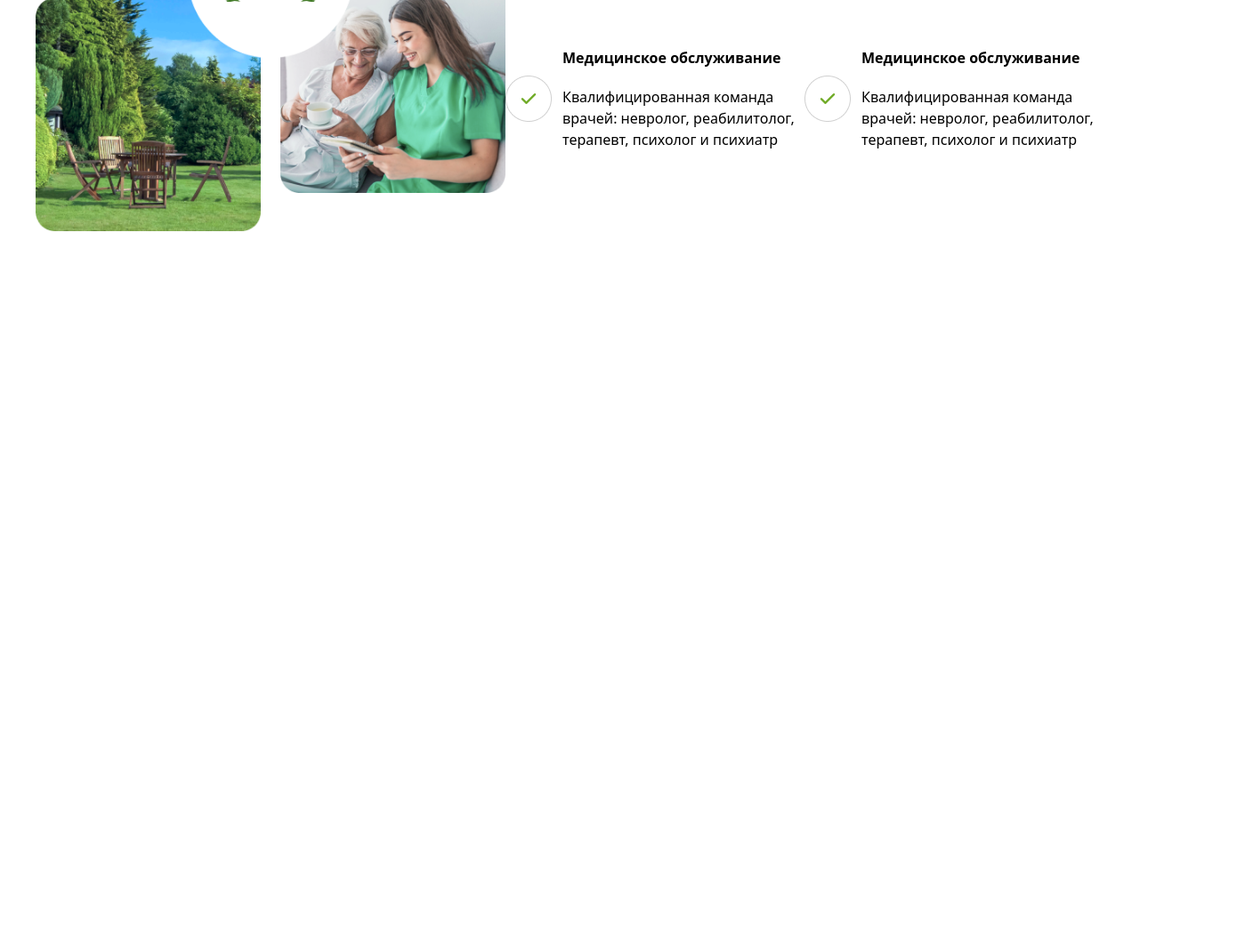
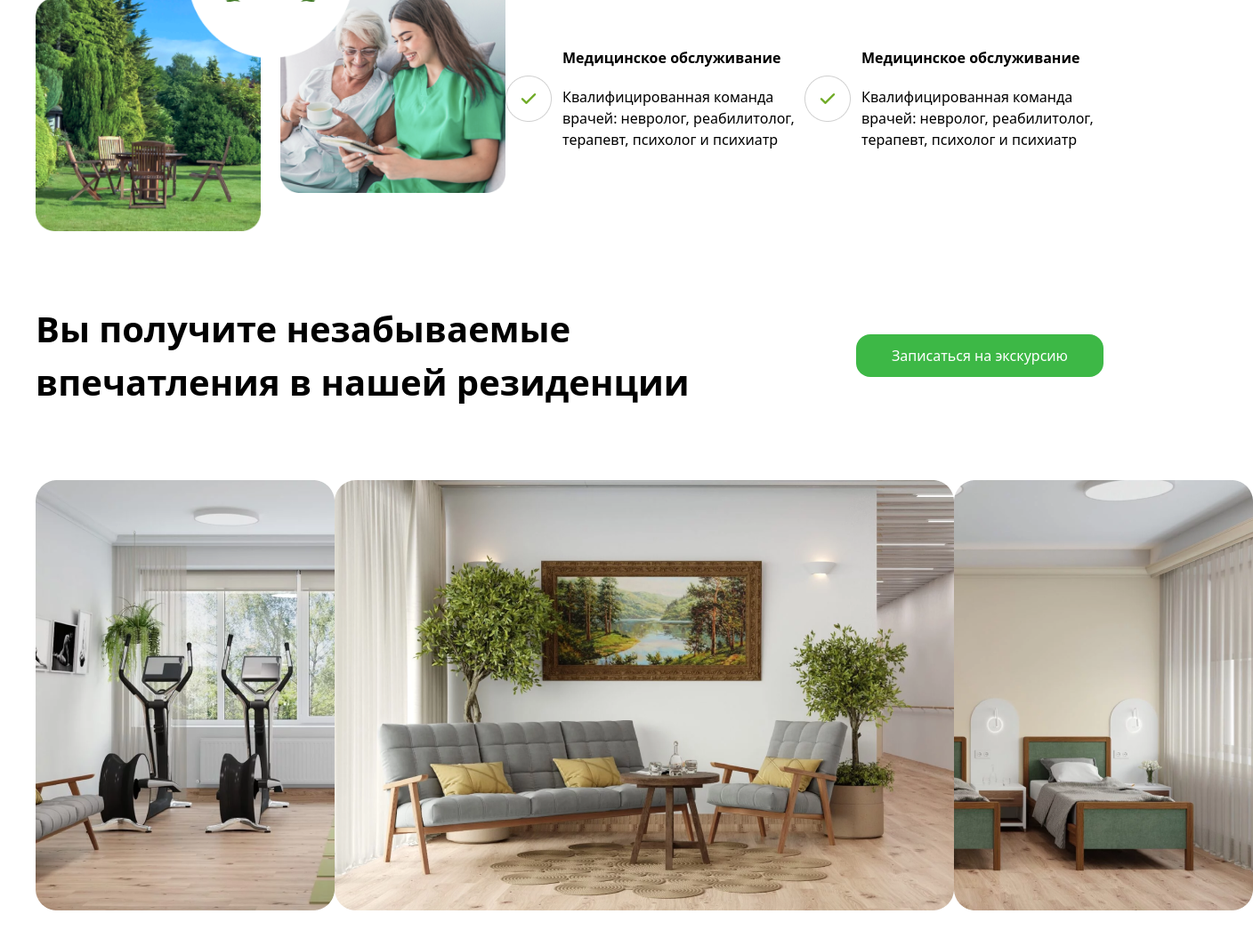
Before and after one commit to MuhammadsolehNusratzoda/third-project-in-git, a website: page src/index.html in a window 1280 px wide. Shown: the part 2131-3195 px from the top of the page at 89% size, 1408 px wide, since content can reach past the window. Before the commit the page ends 2431 px from the top, so only its background shows below. Drawn offline with nearby package versions, Linux system fonts and the light colour scheme; files that its build step writes are made by us from their sources.

Commit message:
the three foto and h1 and button are ready

```diff
--- a/src/index.html
+++ b/src/index.html
@@ -96,5 +96,16 @@
             </div>
         </div>
     </div>
+    <div>
+        <div class="flex justify-between items-center max-w-350 m-auto p-10">
+            <h1 class="text-[40px] font-bold">Вы получите незабываемые <br> впечатления в нашей резиденции</h1>
+            <button class="py-3 px-10 bg-[#3DB846] text-white teext-[20px] rounded-2xl">Записаться на экскурсию</button>
+        </div>
+        <div  class="flex justify-between items-center max-w-370 m-auto p-10">
+            <img src="./Image-04-1.png" alt="">
+            <img src="./Image-04-2.png" alt="">
+            <img src="./Image-04-3.png" alt="">
+        </div>
+    </div>
 </body>
 </html>
```
